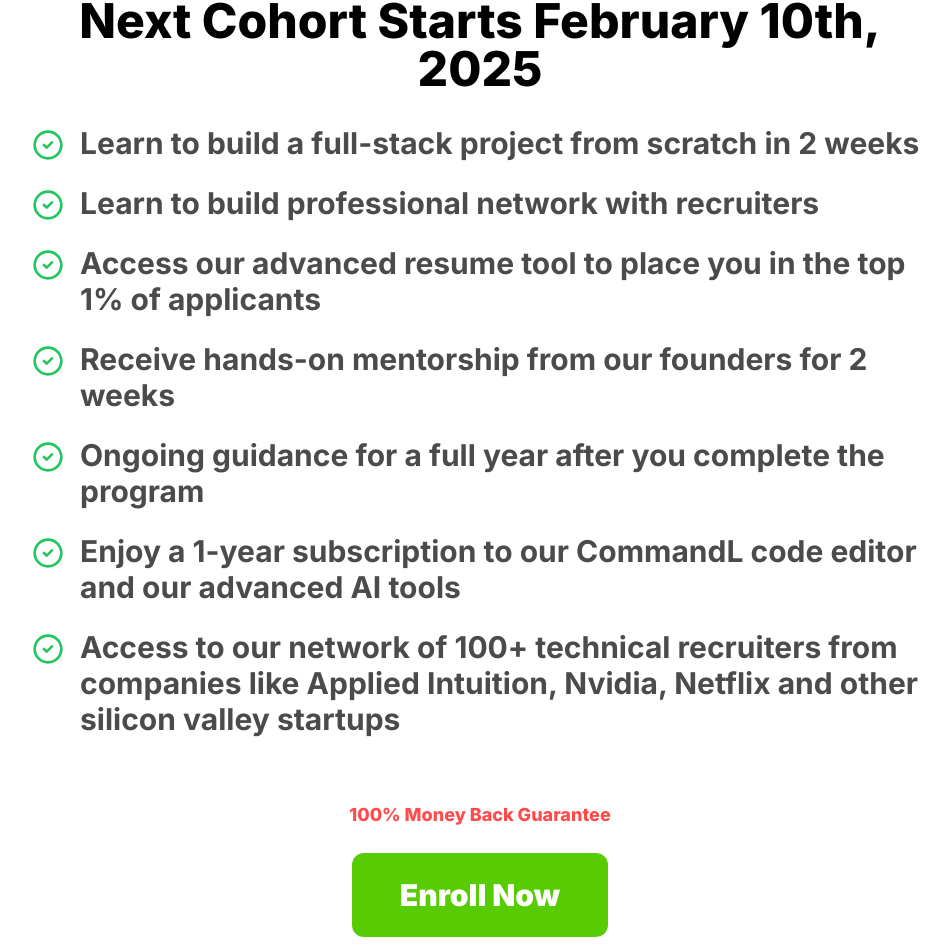
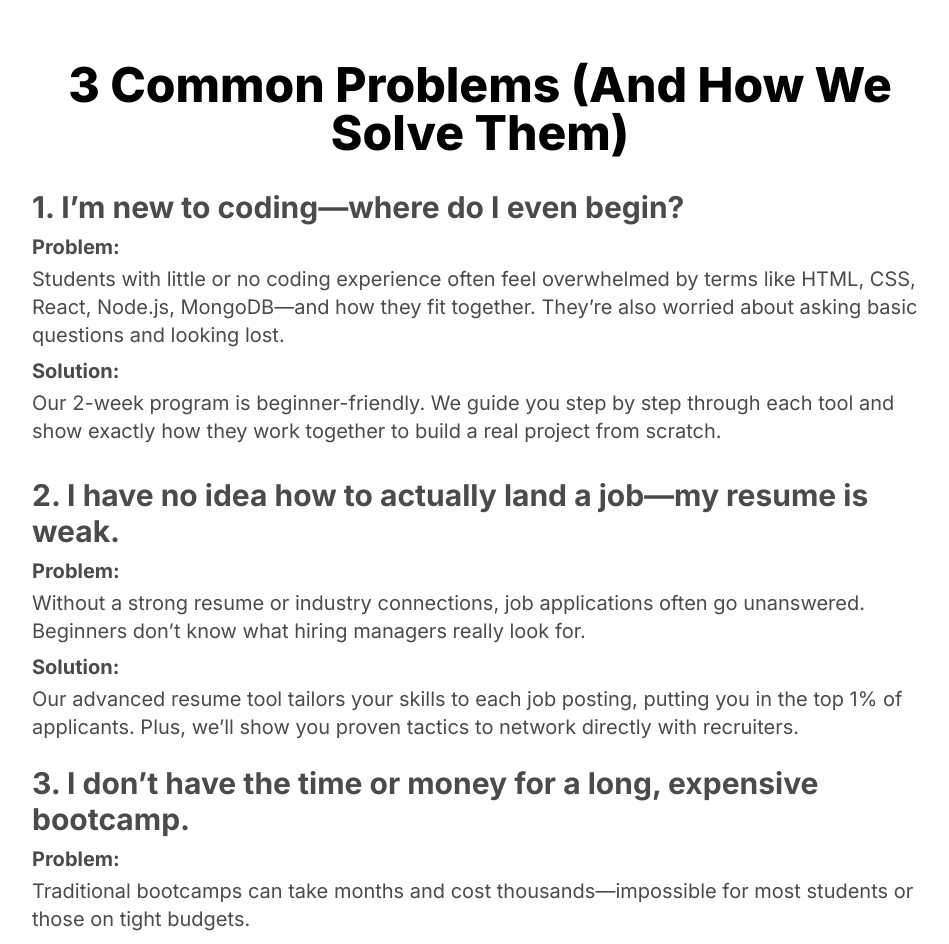
Before and after one commit to vallamulla-sreeja/commandl, a Next.js app: page /join in a window 1280 px wide. Shown: the part 725-1669 px from the top of the page, without its empty margins (160-1109 px from the left). Built offline with nearby package versions, Linux system fonts and the light colour scheme.

Commit message:
update the text in join page

```diff
--- a/app/join/page.tsx
+++ b/app/join/page.tsx
@@ -26,46 +26,102 @@ const VideoPlayer = () => {
 };
 
 export default function JoinPage() {
+  // Define the 3 common problems array
+  const commonProblems = [
+    {
+      title: "1. I’m new to coding—where do I even begin?",
+      problem:
+        "Students with little or no coding experience often feel overwhelmed by terms like HTML, CSS, React, Node.js, MongoDB—and how they fit together. They’re also worried about asking basic questions and looking lost.",
+      solution:
+        "Our 2-week program is beginner-friendly. We guide you step by step through each tool and show exactly how they work together to build a real project from scratch."
+    },
+    {
+      title: "2. I have no idea how to actually land a job—my resume is weak.",
+      problem:
+        "Without a strong resume or industry connections, job applications often go unanswered. Beginners don’t know what hiring managers really look for.",
+      solution:
+        "Our advanced resume tool tailors your skills to each job posting, putting you in the top 1% of applicants. Plus, we’ll show you proven tactics to network directly with recruiters."
+    },
+    {
+      title: "3. I don’t have the time or money for a long, expensive bootcamp.",
+      problem:
+        "Traditional bootcamps can take months and cost thousands—impossible for most students or those on tight budgets.",
+      solution:
+        "We compress essential modern tech skills (HTML, CSS, JS, React, Node.js, MongoDB) into just 14 days, at a fraction of the cost. You only need 2 hours a day to make real progress."
+    }
+  ];
+
   return (
     <div className="max-w-[1200px] mx-auto px-4 py-8 md:py-12">
+
       {/* Header Section */}
       <div className="text-center mb-12">
         <h1 className="text-4xl sm:text-4xl md:text-4xl font-extrabold text-[#4b4b4b] tracking-tight mb-8">
           <span className="relative inline-block">
             <span className="relative z-10">Join CommandL</span>
-            <span className="absolute inset-x-[-1rem] inset-y-[-0.5rem] bg-[#EFCCFF] -rotate-0 rounded-lg -z-0"></span>
+            <span className="absolute inset-x-[-1rem] inset-y-[-0.5rem] bg-[#EFCCFF] rounded-lg -z-0"></span>
           </span>
         </h1>
+        <p className="text-2xl text-[#4b4b4b] mt-2 font-bold">
+          Become a software developer in 2 weeks and get a job
+        </p>
       </div>
 
       {/* Video Section */}
       <div className="mb-20">
-        <Suspense fallback={
-          <div className="w-full aspect-video max-w-[900px] mx-auto bg-gray-100 animate-pulse rounded-lg md:rounded-xl flex items-center justify-center">
-            <p className="text-gray-500 text-2xl">Loading video...</p>
-          </div>
-        }>
+        <Suspense
+          fallback={
+            <div className="w-full aspect-video max-w-[900px] mx-auto bg-gray-100 animate-pulse rounded-lg md:rounded-xl flex items-center justify-center">
+              <p className="text-gray-500 text-2xl">Loading video...</p>
+            </div>
+          }
+        >
           <VideoPlayer />
         </Suspense>
       </div>
 
-      {/* Perks Section - With Green Checkmarks */}
+      {/* 3 Common Problems Section */}
       <div className="mb-16 max-w-4xl mx-auto">
-        <h2 className="text-4xl sm:text-5xl font-extrabold mb-8 text-center text-black font-nunito">Next Cohort Starts February 10th, 2025
+        <h2 className="text-4xl sm:text-5xl font-extrabold mb-8 text-center text-black font-nunito">
+          3 Common Problems (And How We Solve Them)
+        </h2>
+        <div className="space-y-6 font-nunito text-[#4b4b4b]">
+          {commonProblems.map((item, index) => (
+            <div key={index} className="mb-8">
+              <h3 className="text-2xl md:text-3xl font-bold mb-2">
+                {item.title}
+              </h3>
+              <p className="text-lg md:text-xl mb-2">
+                <strong className="block mb-1">Problem:</strong>
+                {item.problem}
+              </p>
+              <p className="text-lg md:text-xl">
+                <strong className="block mb-1">Solution:</strong>
+                {item.solution}
+              </p>
+            </div>
+          ))}
+        </div>
+      </div>
+
+      {/* Updated Cohort + Perks Section */}
+      <div className="mb-16 max-w-4xl mx-auto">
+        <h2 className="text-4xl sm:text-5xl font-extrabold mb-8 text-center text-black font-nunito">
+          Starts on February 10th, 2025
         </h2>
         <div className="space-y-6 font-nunito text-[#4b4b4b]">
           {[
-            'Learn to build a full-stack project from scratch in 2 weeks',
-            'Learn to build professional network with recruiters',
-            'Access our advanced resume tool to place you in the top 1% of applicants',
-            'Receive hands-on mentorship from our founders for 2 weeks',
-            'Ongoing guidance for a full year after you complete the program',
-            'Enjoy a 1-year subscription to our CommandL code editor and our advanced AI tools',
-            'Access to our network of 100+ technical recruiters from companies like Applied Intuition, Nvidia, Netflix and other silicon valley startups'
+            'Build a real-world full-stack project in just 14 days',
+            'Access our AI-driven tools & 1-year subscription to our code editor',
+            'Master in-demand skills like React, Node.js, and MongoDB',
+            'Get direct mentorship from our founders every single day',
+            'Network with top recruiters and land interviews at major tech companies'
           ].map((perk, index) => (
             <div key={index} className="flex items-start gap-4">
               <CheckCircle2 className="w-8 h-8 text-green-500 flex-shrink-0 mt-1" />
-              <span className="text-2xl md:text-3xl text-[#4b4b4b] leading-relaxed font-bold">{perk}</span>
+              <span className="text-2xl md:text-3xl text-[#4b4b4b] leading-relaxed font-bold">
+                {perk}
+              </span>
             </div>
           ))}
         </div>
@@ -74,7 +130,7 @@ export default function JoinPage() {
       {/* CTA Section */}
       <div className="text-center font-nunito">
         <p className="text-lg text-[#FF4B4B] mb-6 font-extrabold">
-        100% Money Back Guarantee
+          100% Money-Back Guarantee
         </p>
         <a
           href="https://buy.stripe.com/9AQ2b9dU59og9nWdQT"
@@ -85,7 +141,7 @@ export default function JoinPage() {
           Enroll Now
         </a>
         <p className="text-lg text-[#4b4b4b] mt-6 font-bold">
-          It only takes 2 weeks to get an offer
+          Your career starts in just 14 days.
         </p>
       </div>
     </div>
```
